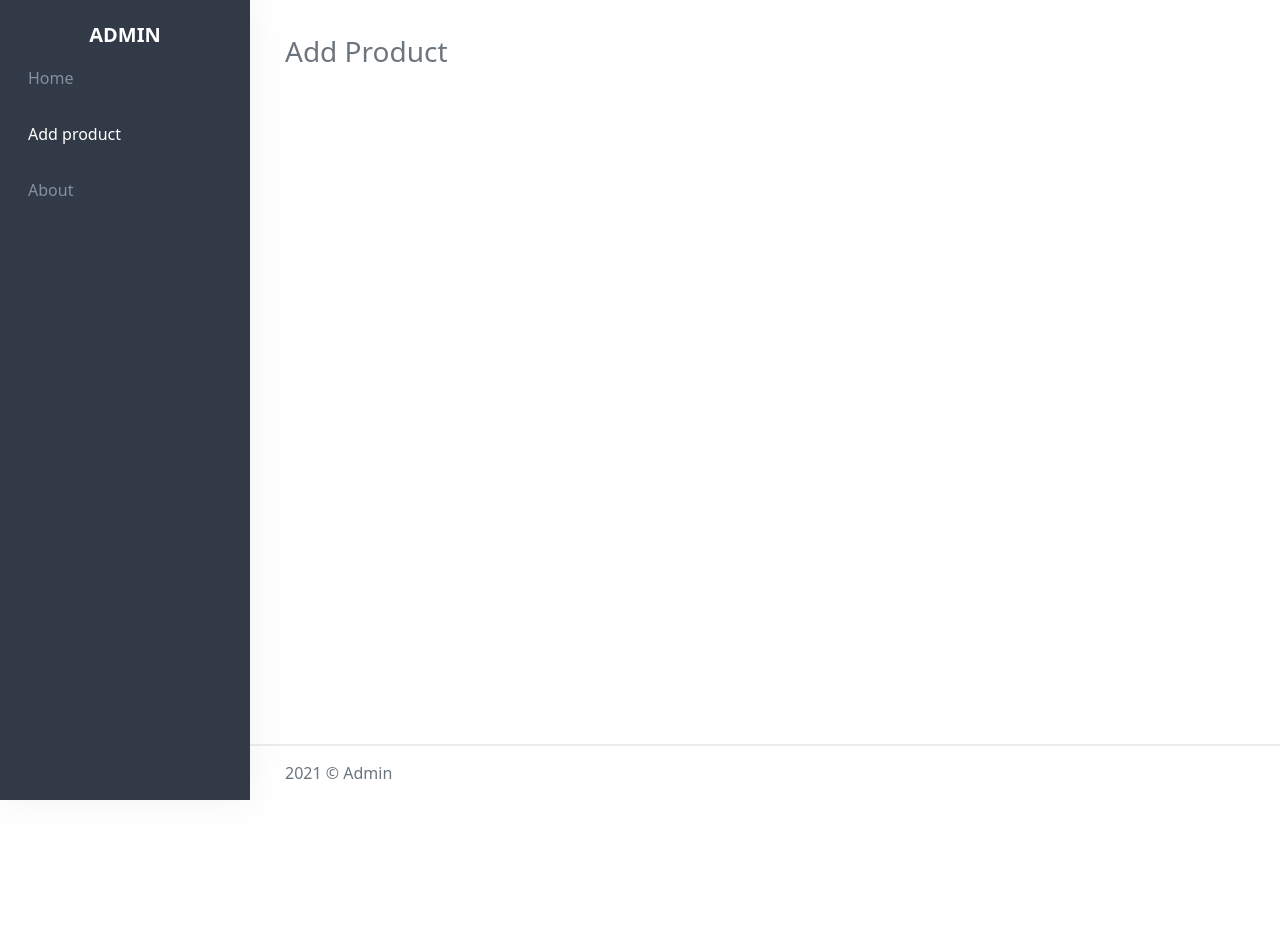
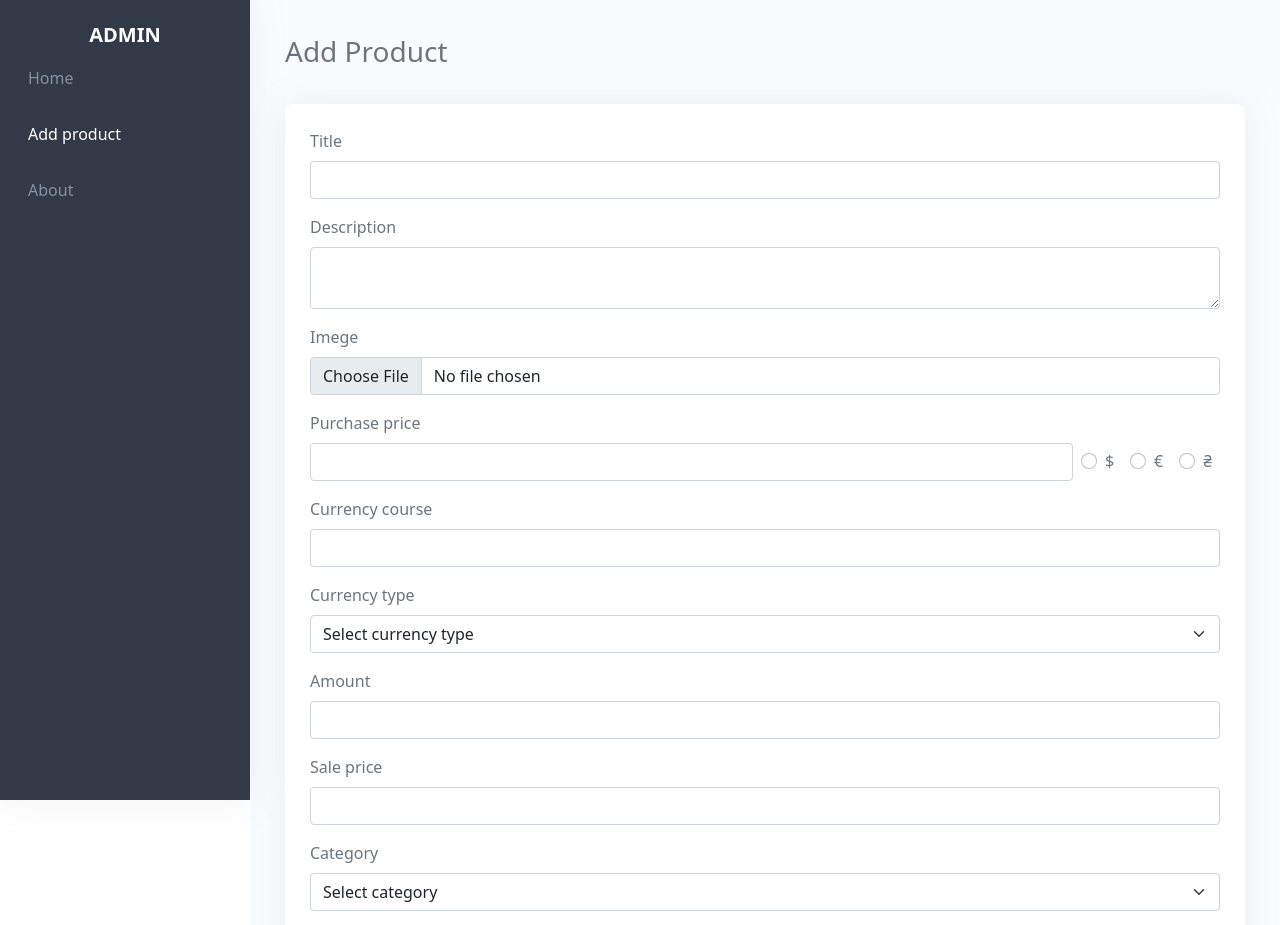
Before and after one commit to tanjuha/shop-admin, a React (Create React App) app: page /add-product in a window 1280 px wide. Shown: the top 925 px of the page. Before the commit the page ends 800 px from the top, so only its background shows below. Built offline with nearby package versions, Linux system fonts and the light colour scheme.

Commit message:
save form value to localStorage

```diff
--- a/src/app.css
+++ b/src/app.css
@@ -4,6 +4,11 @@
   min-height: 100vh;
   margin-left: var(--w-sidebar);
   color: var(--text-color);
+  background: var(--bg-body);
+}
+
+.content-container h3 {
+    margin: 0;
 }
 
 .content-page {
--- a/src/components/AddProduct/AddProduct.tsx
+++ b/src/components/AddProduct/AddProduct.tsx
@@ -1,9 +1,163 @@
-import React from "react";
+import React, { useState } from "react";
+import "./addProduct.css";
 
 const AddProduct = () => {
+  const [value, setValue] = useState([]);
+
+  const onChangeInput: React.ChangeEventHandler<HTMLInputElement> = (e) => {
+    console.log(e.target.value);
+    setValue({ ...value, [e.target.name]: e.target.value });
+  };
+
+  const onChangeTextArea: React.ChangeEventHandler<HTMLTextAreaElement> = (
+    e
+  ) => {
+    console.log(e.target.value);
+    setValue({ ...value, [e.target.name]: e.target.value });
+  };
+
+  const onChangeSelect: React.ChangeEventHandler<HTMLSelectElement> = (e) => {
+    console.log(e.target.value);
+    setValue({ ...value, [e.target.name]: e.target.value });
+  };
+
+  const onSubmit = (e: React.SyntheticEvent) => {
+    e.preventDefault();
+    localStorage.setItem("product", JSON.stringify(value))
+    console.log("submit", value);
+  };
+
   return (
     <div>
       <h3>Add Product</h3>
+      <form className="form-container" onSubmit={onSubmit}>
+        <div className="mb-3">
+          <label className="form-label">Title</label>
+          <input
+            type="text"
+            className="form-control"
+            name="title"
+            onChange={onChangeInput}
+          />
+        </div>
+        <div className="mb-3">
+          <label className="form-label">Description</label>
+          <textarea
+            className="form-control"
+            name="description"
+            onChange={onChangeTextArea}
+          ></textarea>
+        </div>
+        <div className="mb-3">
+          <label className="form-label">Imege</label>
+          <input
+            type="file"
+            className="form-control"
+            name="image"
+            onChange={onChangeInput}
+          />
+        </div>
+        <div className="mb-3 d-flex align-items-end">
+          <div className="w-100">
+            <label className="form-label">Purchase price</label>
+            <input
+              type="text"
+              className="form-control"
+              name="purchasePrice"
+              onChange={onChangeInput}
+            />
+          </div>
+          <div className="form-check m-2">
+            <input
+              className="form-check-input"
+              type="radio"
+              name="dollar"
+              onChange={onChangeInput}
+            />
+            <label className="form-check-label">&#x24;</label>
+          </div>
+          <div className="form-check m-2">
+            <input
+              className="form-check-input"
+              type="radio"
+              name="euro"
+              onChange={onChangeInput}
+            />
+            <label className="form-check-label">&#x20AC;</label>
+          </div>
+          <div className="form-check m-2">
+            <input
+              className="form-check-input"
+              type="radio"
+              name="hryvnia"
+              onChange={onChangeInput}
+            />
+            <label className="form-check-label">&#x20B4;</label>
+          </div>
+        </div>
+        <div className="mb-3">
+          <label className="form-label">Currency course</label>
+          <input
+            type="text"
+            className="form-control"
+            name="сurrencyСourse"
+            onChange={onChangeInput}
+          />
+        </div>
+        <div className="mb-3">
+          <label className="form-label">Currency type</label>
+          <select
+            className="form-select"
+            name="currencyType"
+            onChange={onChangeSelect}
+            defaultValue={"0"}
+            >
+            <option disabled value="0">
+              Select currency type
+            </option>
+            <option value="1">&#x24;</option>
+            <option value="2">&#x20AC;</option>
+            <option value="3">&#x20B4;</option>
+          </select>
+        </div>
+        <div className="mb-3">
+          <label className="form-label">Amount</label>
+          <input
+            type="number"
+            className="form-control"
+            name="amount"
+            onChange={onChangeInput}
+          />
+        </div>
+        <div className="mb-3">
+          <label className="form-label">Sale price</label>
+          <input
+            type="number"
+            className="form-control"
+            name="salePrice"
+            onChange={onChangeInput}
+          />
+        </div>
+        <div className="mb-3">
+          <label className="form-label">Category</label>
+          <select
+            className="form-select"
+            name="category"
+            onChange={onChangeSelect}
+            defaultValue={0}
+          >
+            <option disabled value="0">
+              Select category
+            </option>
+            <option value="1">One</option>
+            <option value="2">Two</option>
+            <option value="3">Three</option>
+          </select>
+        </div>
+        <button type="submit" className="btn btn-primary">
+          Submit
+        </button>
+      </form>
     </div>
   );
 };
--- /dev/null
+++ b/src/components/AddProduct/addProduct.css
@@ -0,0 +1,7 @@
+.form-container {
+  padding: 25px;
+  margin-top: 35px;
+  border-radius: 8px;
+  box-shadow: var(--box-shadow);
+  background: #fff;
+}
--- a/src/style.css
+++ b/src/style.css
@@ -12,5 +12,4 @@ body {
     sans-serif;
   -webkit-font-smoothing: antialiased;
   -moz-osx-font-smoothing: grayscale;
-  background: var(--bg-body);
 }
```
Lines whose indentation alone changed are shown as unchanged.
